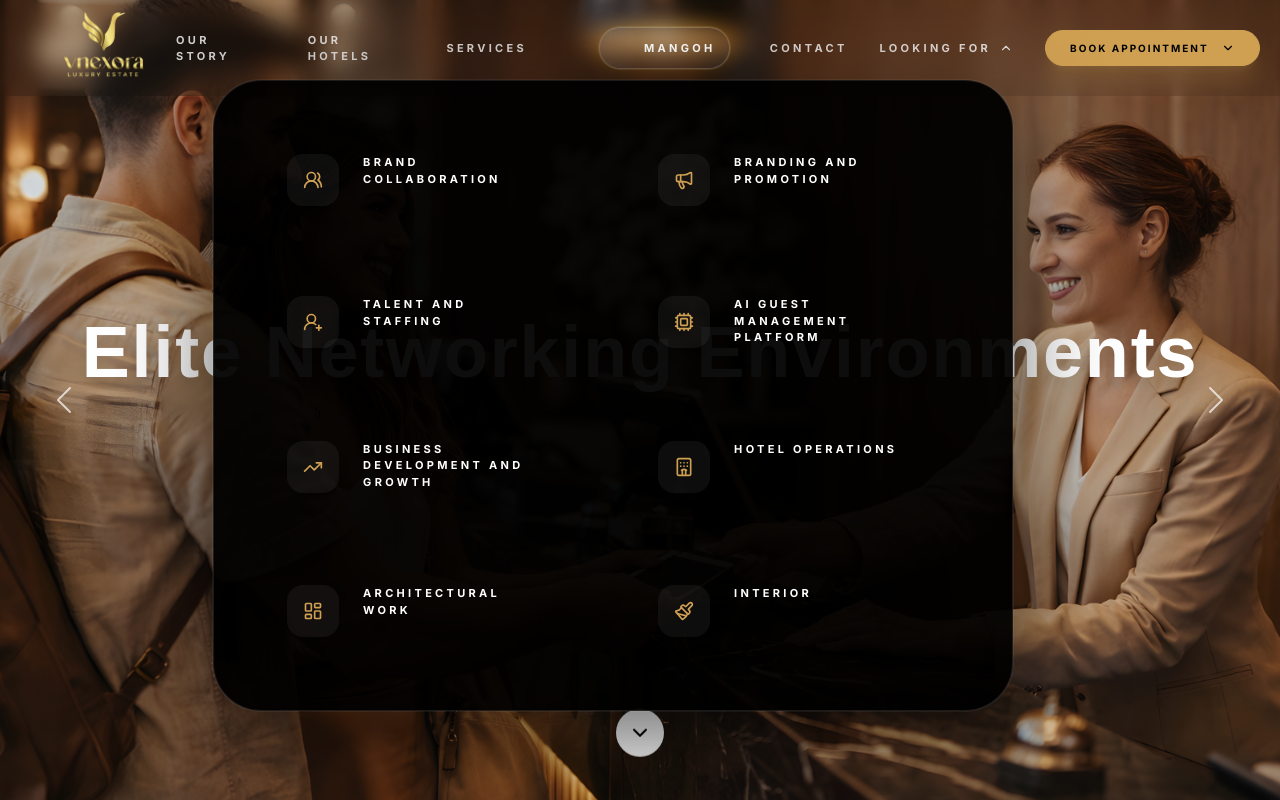
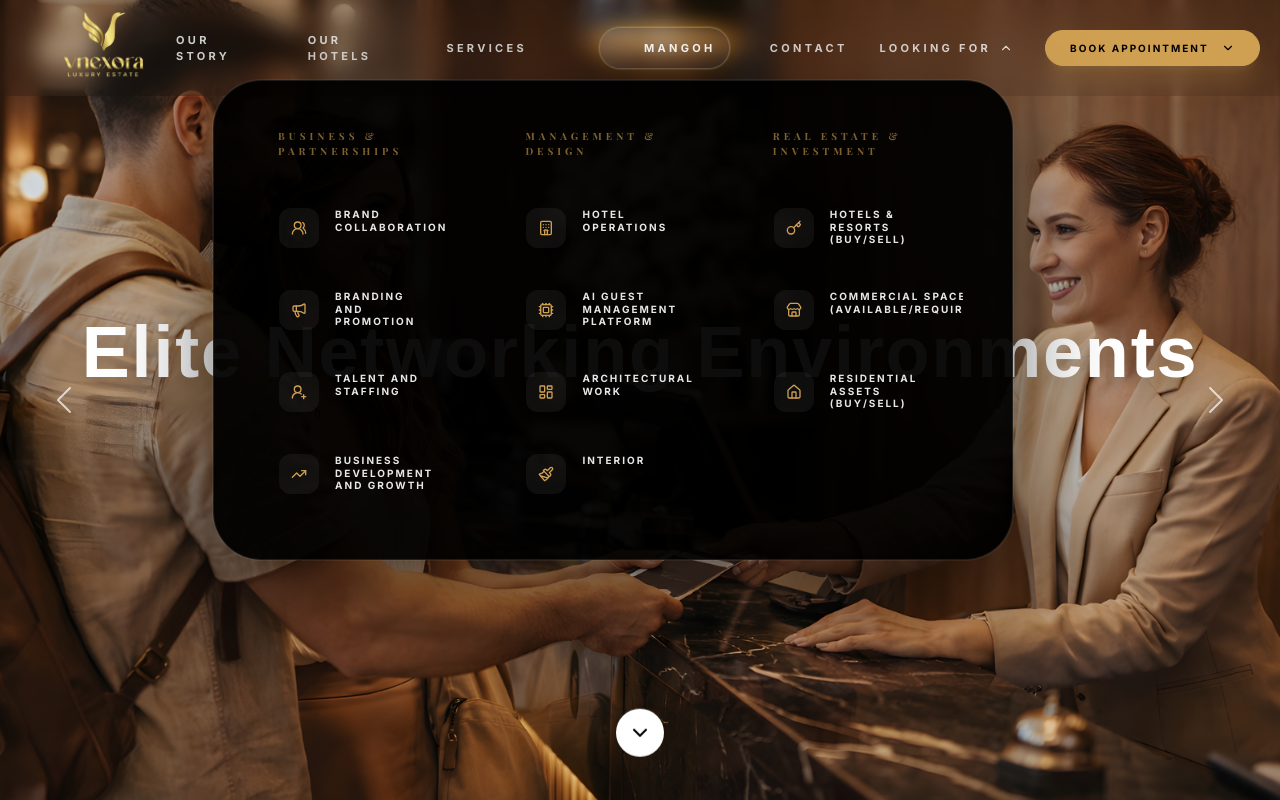
Before and after one commit to cricketmagician/vnexora, a Next.js app: page / in a window 1280 px wide. Both pictures are taken after a click on the button "LOOKING FOR". Shown: the top 800 px of the page. Built offline with nearby package versions, Linux system fonts and the light colour scheme; a web font is replaced by a local one.

Commit message:
feat: restructure 'Looking For' dropdown with Real Estate sections and refined labels

```diff
--- a/src/components/sections/Footer.tsx
+++ b/src/components/sections/Footer.tsx
@@ -89,7 +89,7 @@ export const Footer = () => {
           {/* Copyright & Socials */}
           <div className="flex flex-col md:flex-row items-center gap-4 md:gap-6 text-white/40 text-xs md:text-sm tracking-widest uppercase text-center md:text-right">
             <p>© {new Date().getFullYear()} VNEXORA LUXURY HOSPITALITY</p>
-            <Link href="https://linkedin.com" target="_blank" className="hover:text-white transition-colors">
+            <Link href="https://www.linkedin.com/company/vnexora/" target="_blank" className="hover:text-white transition-colors">
               <Linkedin size={20} />
             </Link>
           </div>
--- a/src/components/sections/Navbar.tsx
+++ b/src/components/sections/Navbar.tsx
@@ -8,7 +8,8 @@ import { Button } from "@/components/ui/Button";
 import { cn } from "@/lib/utils";
 import {
   ChevronDown, Video, MapPin, Building, Menu, X, ArrowRight,
-  Users2, Megaphone, UserPlus2, Cpu, TrendingUp, Hotel, LayoutDashboard, Paintbrush
+  Users2, Megaphone, UserPlus2, Cpu, TrendingUp, Hotel, LayoutDashboard, Paintbrush,
+  Home, Store, Key
 } from "lucide-react";
 import { BookingModal } from "@/components/ui/BookingModal";
 
@@ -20,6 +21,7 @@ export const Navbar = () => {
   const [isLookingForOpen, setIsLookingForOpen] = useState(false);
   const [isModalOpen, setIsModalOpen] = useState(false);
   const [selectedType, setSelectedType] = useState("video");
+  const [selectedSubject, setSelectedSubject] = useState<string | null>(null);
 
   useEffect(() => {
     const handleScroll = () => {
@@ -42,15 +44,33 @@ export const Navbar = () => {
     { name: "Site visit", icon: MapPin, type: "site" },
   ];
 
-  const lookingForOptions = [
-    "Brand collaboration",
-    "Branding and Promotion",
-    "Talent and Staffing",
-    "AI Guest Management Platform",
-    "Business development and growth",
-    "Hotel operations",
-    "Architectural work",
-    "Interior"
+  const lookingForSections = [
+    {
+      title: "Business & Partnerships",
+      options: [
+        { name: "Brand collaboration", icon: <Users2 className="w-4 h-4" /> },
+        { name: "Branding and Promotion", icon: <Megaphone className="w-4 h-4" /> },
+        { name: "Talent and Staffing", icon: <UserPlus2 className="w-4 h-4" /> },
+        { name: "Business development and growth", icon: <TrendingUp className="w-4 h-4" /> },
+      ]
+    },
+    {
+      title: "Management & Design",
+      options: [
+        { name: "Hotel operations", icon: <Hotel className="w-4 h-4" /> },
+        { name: "AI Guest Management Platform", icon: <Cpu className="w-4 h-4" /> },
+        { name: "Architectural work", icon: <LayoutDashboard className="w-4 h-4" /> },
+        { name: "Interior", icon: <Paintbrush className="w-4 h-4" /> },
+      ]
+    },
+    {
+      title: "Real Estate & Investment",
+      options: [
+        { name: "Hotels & Resorts (Buy/Sell)", icon: <Key className="w-4 h-4" /> },
+        { name: "Commercial Space (Available/Required)", icon: <Store className="w-4 h-4" /> },
+        { name: "Residential Assets (Buy/Sell)", icon: <Home className="w-4 h-4" /> },
+      ]
+    }
   ];
 
   const handleBookingClick = (type: string) => {
@@ -62,12 +82,11 @@ export const Navbar = () => {
   };
 
   const handleLookingForClick = (option: string) => {
-    // For now, open the general booking modal
     setSelectedType("video");
+    setSelectedSubject(option);
     setIsModalOpen(true);
     setIsLookingForOpen(false);
     setMobileMenuOpen(false);
-    // In a real scenario, we'd pass 'option' as the initial inquiry subject
   };
 
   return (
@@ -174,33 +193,32 @@ export const Navbar = () => {
                     transition={{ duration: 0.4, ease: [0.23, 1, 0.32, 1] }}
                     className="absolute right-[-100px] md:right-0 top-full pt-6 w-[600px] md:w-[800px] z-50 px-4 md:px-0"
                   >
-                    <div className="bg-black/95 backdrop-blur-3xl border border-white/10 shadow-[0_30px_100px_rgba(0,0,0,0.6)] p-6 md:p-10 overflow-hidden ring-1 ring-white/5 grid grid-cols-1 md:grid-cols-2 gap-6 rounded-[3rem]">
-                      {[
-                        { name: "Brand collaboration", icon: <Users2 className="w-5 h-5" /> },
-                        { name: "Branding and Promotion", icon: <Megaphone className="w-5 h-5" /> },
-                        { name: "Talent and Staffing", icon: <UserPlus2 className="w-5 h-5" /> },
-                        { name: "AI Guest Management Platform", icon: <Cpu className="w-5 h-5" /> },
-                        { name: "Business development and growth", icon: <TrendingUp className="w-5 h-5" /> },
-                        { name: "Hotel operations", icon: <Hotel className="w-5 h-5" /> },
-                        { name: "Architectural work", icon: <LayoutDashboard className="w-5 h-5" /> },
-                        { name: "Interior", icon: <Paintbrush className="w-5 h-5" /> },
-                      ].map((option) => (
+                    <div className="bg-black/95 backdrop-blur-3xl border border-white/10 shadow-[0_30px_100px_rgba(0,0,0,0.6)] p-8 md:p-12 overflow-hidden ring-1 ring-white/5 grid grid-cols-1 md:grid-cols-3 gap-10 rounded-[3rem]">
+                      {lookingForSections.map((section) => (
+                        <div key={section.title} className="flex flex-col gap-6">
+                          <h3 className="text-[10px] uppercase tracking-[0.4em] font-bold text-mustard/60 mb-2 px-4">
+                            {section.title}
+                          </h3>
+                          <div className="flex flex-col gap-2">
+                            {section.options.map((option) => (
                               <button
                                 key={option.name}
                                 onClick={() => handleLookingForClick(option.name)}
-                          className="w-full text-left group flex items-start gap-6 px-8 py-8 hover:bg-white/5 transition-all duration-500 border border-transparent hover:border-white/10 rounded-[2rem] relative overflow-hidden group/item"
+                                className="w-full text-left group flex items-start gap-4 px-4 py-4 hover:bg-white/5 transition-all duration-500 border border-transparent hover:border-white/10 rounded-[1.5rem] relative overflow-hidden group/item"
                               >
-                          <div className="p-4 rounded-2xl bg-white/5 text-mustard group-hover/item:bg-mustard group-hover/item:text-black transition-all duration-500 shadow-xl shadow-black/20">
+                                <div className="p-3 rounded-xl bg-white/5 text-mustard group-hover/item:bg-mustard group-hover/item:text-black transition-all duration-500 shadow-lg shadow-black/20">
                                   {option.icon}
                                 </div>
                                 <div className="flex flex-col gap-1 flex-1">
-                            <span className="text-[11px] uppercase tracking-[0.3em] font-bold text-white transition-colors duration-500">
+                                  <span className="text-[10px] uppercase tracking-[0.2em] font-bold text-white/90 group-hover/item:text-white transition-colors duration-500 leading-tight">
                                     {option.name}
                                   </span>
-                            <div className="h-[1px] w-0 bg-mustard/40 group-hover/item:w-full transition-all duration-700 delay-100" />
                                 </div>
-                          <ArrowRight className="w-4 h-4 text-mustard opacity-0 -translate-x-4 group-hover/item:opacity-100 group-hover/item:translate-x-0 transition-all duration-500 mt-1 flex-shrink-0" />
+                                <ArrowRight className="w-3.5 h-3.5 text-mustard opacity-0 -translate-x-2 group-hover/item:opacity-100 group-hover/item:translate-x-0 transition-all duration-500 mt-0.5 flex-shrink-0" />
                               </button>
+                            ))}
+                          </div>
+                        </div>
                       ))}
                     </div>
                   </motion.div>
@@ -296,15 +314,22 @@ export const Navbar = () => {
 
                <div className="mt-8 border-t border-white/5 pt-8">
                 <h3 className="text-[10px] uppercase tracking-[0.4em] font-bold text-mustard mb-6 opacity-60">Looking For</h3>
+                <div className="flex flex-col gap-8">
+                  {lookingForSections.map((section) => (
+                    <div key={section.title} className="flex flex-col gap-4">
+                      <h4 className="text-[9px] uppercase tracking-[0.2em] font-bold text-white/40">{section.title}</h4>
                       <div className="flex flex-wrap gap-2">
-                  {lookingForOptions.map((option) => (
+                        {section.options.map((option) => (
                           <button
-                      key={option}
-                      onClick={() => handleLookingForClick(option)}
+                            key={option.name}
+                            onClick={() => handleLookingForClick(option.name)}
                             className="px-4 py-2 border border-white/10 rounded-full text-[10px] uppercase tracking-[0.1em] font-bold text-white/60 hover:text-white hover:border-mustard/30 hover:bg-mustard/5 transition-all"
                           >
-                      {option}
+                            {option.name}
                           </button>
+                        ))}
+                      </div>
+                    </div>
                   ))}
                 </div>
               </div>
@@ -337,6 +362,7 @@ export const Navbar = () => {
         isOpen={isModalOpen}
         onClose={() => setIsModalOpen(false)}
         type={selectedType}
+        subject={selectedSubject}
       />
     </>
   );
```
Also changed, not shown: src/components/ui/BookingModal.tsx (+11 -20 lines). Lines whose indentation alone changed are shown as unchanged.
